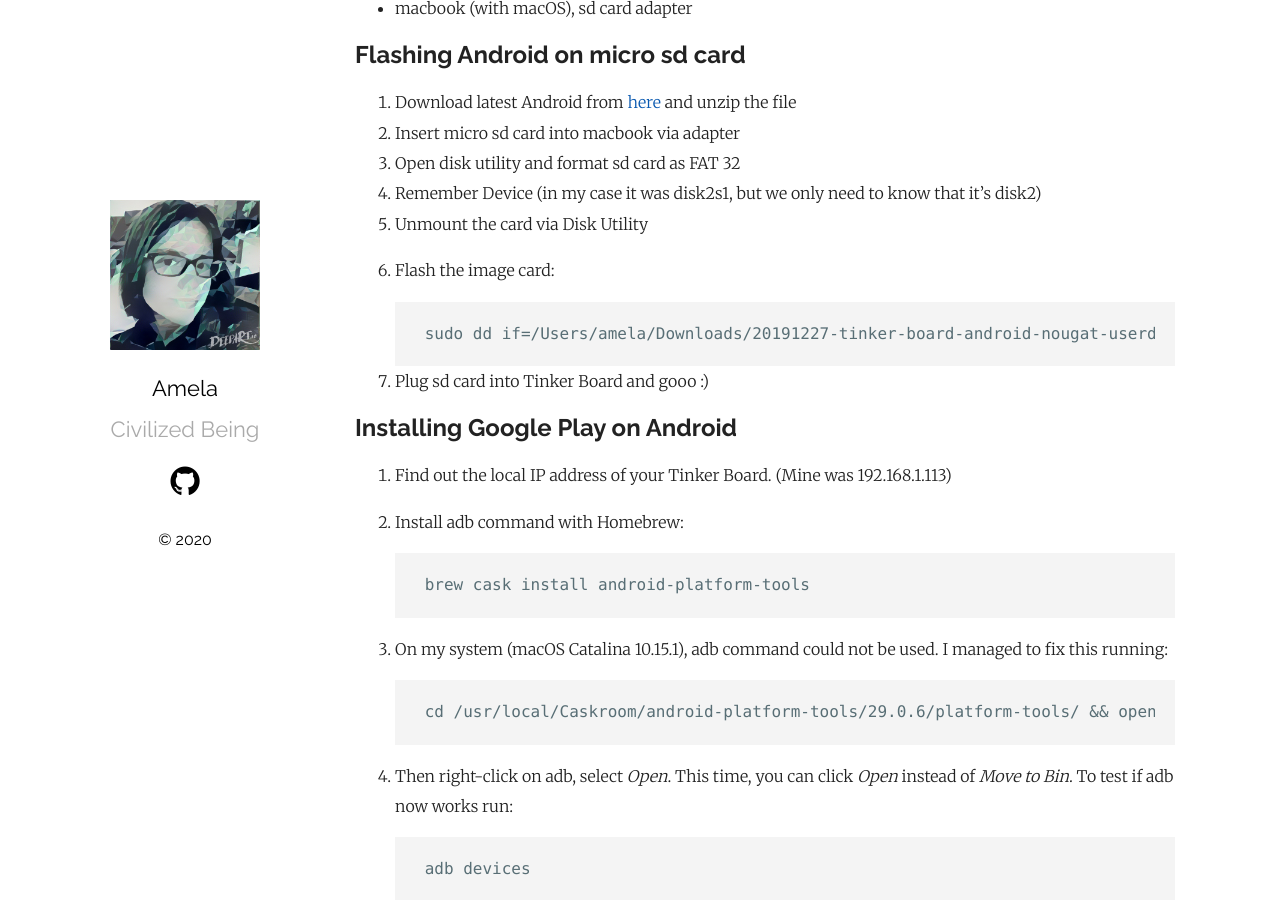
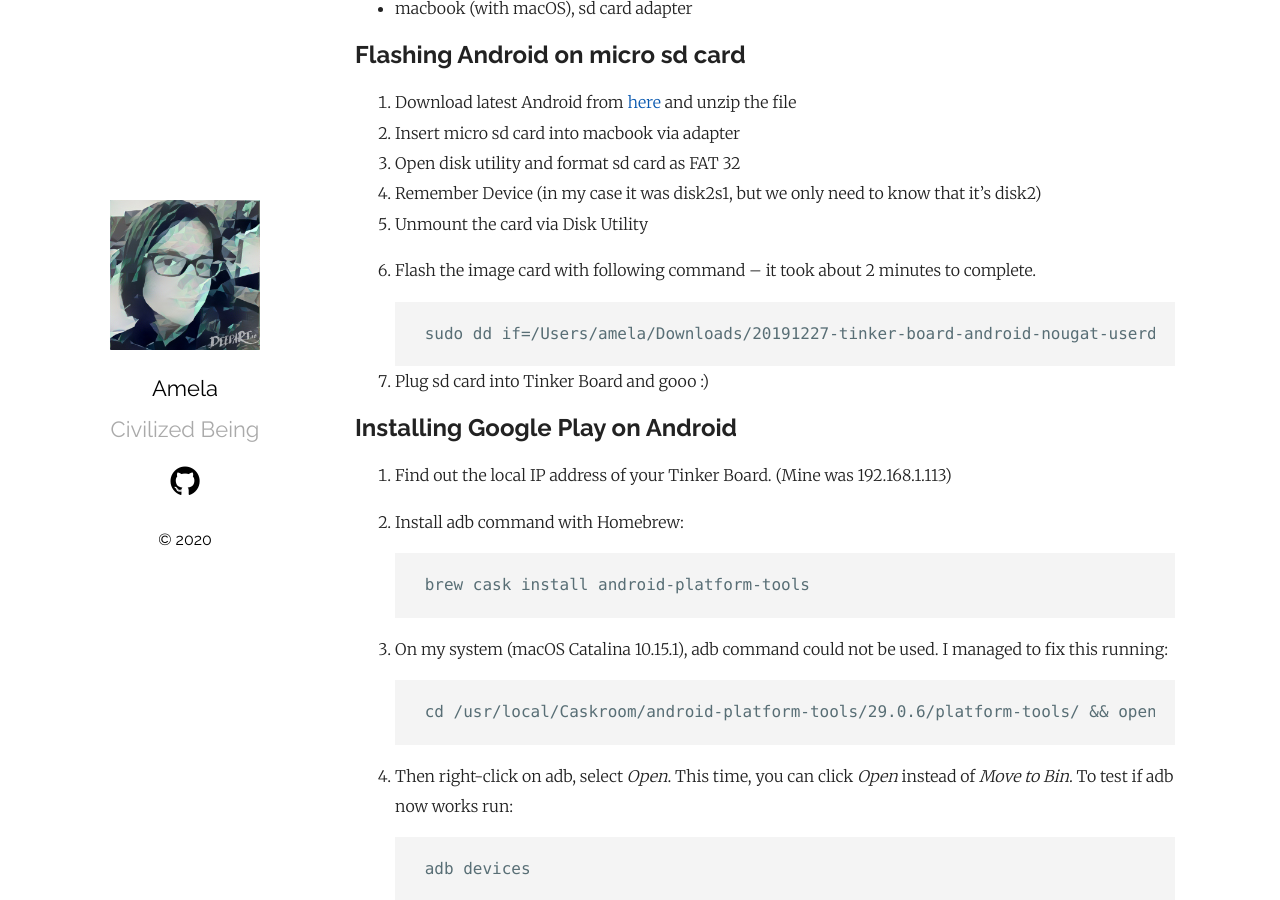
Before and after one commit to amela/amela.github.io, a Jekyll site: the page built from _posts/2020-03-21-how-to-install-android-on-tinkerboard.markdown, in a window 1280 px wide and 900 px high, scrolled down 359 px. Built offline with Jekyll 4.4.1, drawn with Linux system fonts in a browser that asks for light colours.

Commit message:
Minor fix.

```diff
--- a/_posts/2020-03-21-how-to-install-android-on-tinkerboard.markdown
+++ b/_posts/2020-03-21-how-to-install-android-on-tinkerboard.markdown
@@ -20,10 +20,9 @@ Here are the instructions on how to install Android and Google play on Tinkerboa
 3. Open disk utility and format sd card as FAT 32
 4. Remember Device (in my case it was disk2s1, but we only need to know that it’s disk2)
 5. Unmount the card via Disk Utility
-6. Flash the image card:
+6. Flash the image card with following command -- it took about 2 minutes to complete.
 
         sudo dd if=/Users/amela/Downloads/20191227-tinker-board-android-nougat-userdebug-v14.4.0.5.img of=/dev/rdisk2 bs=1m
-It took about 2 minutes to complete the dd command
 7. Plug sd card into Tinker Board and gooo :)
 
 ## Installing Google Play on Android
```
